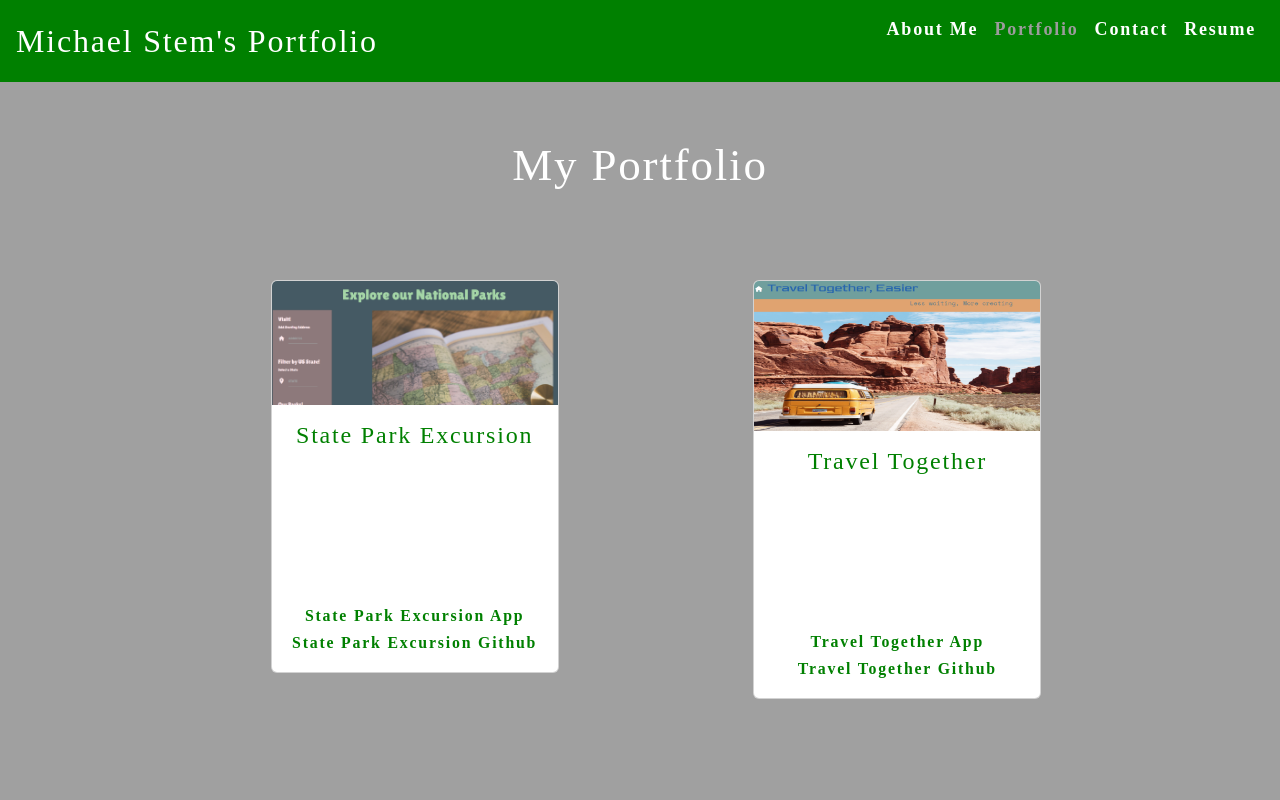
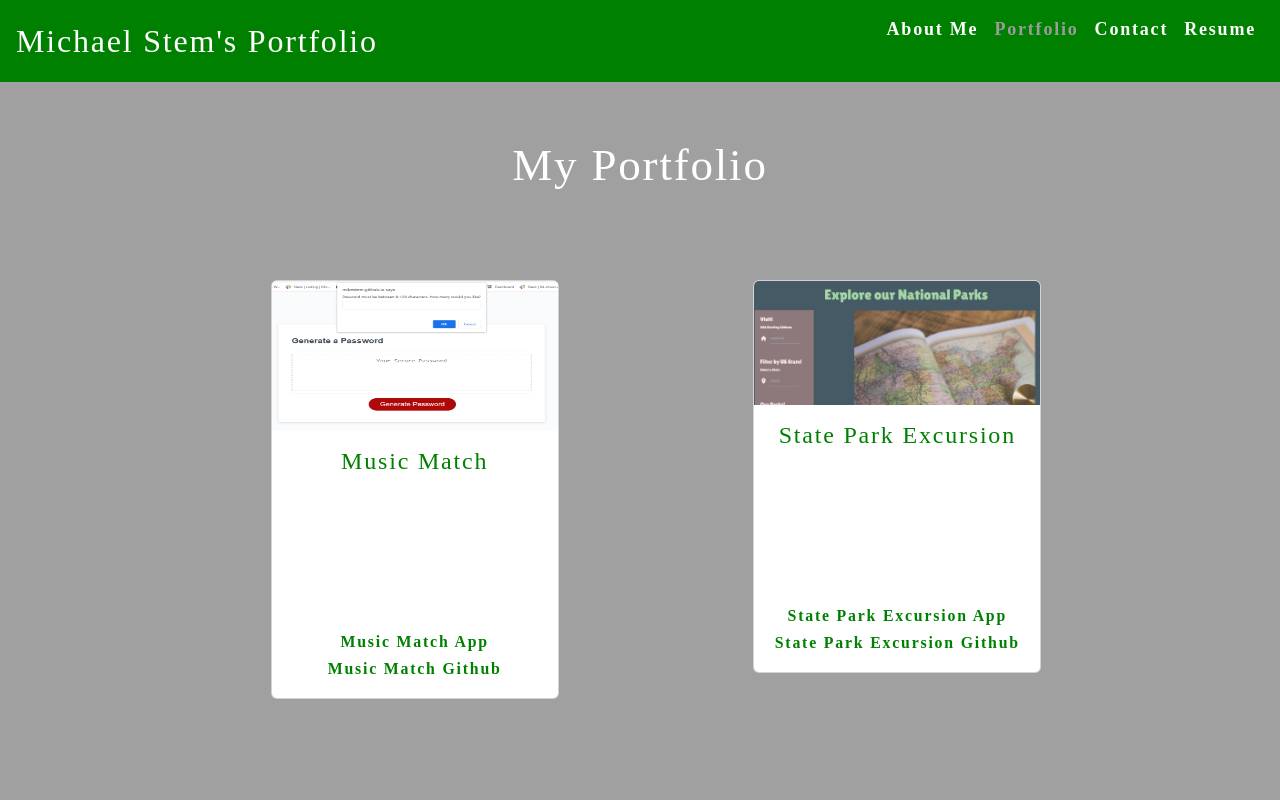
Before and after one commit to mikestem/Portfolio_Michael_Stem, a React (Create React App) app in the folder portfoloio_michael_stem/: page / in a window 1280 px wide. Both pictures are taken after a click on the item "Portfolio". Shown: the top 800 px of the page. Built offline with nearby package versions, Linux system fonts and the light colour scheme; the HTML template or start-up script is replaced by a standard one.

Commit message:
added music match project

```diff
--- a/portfoloio_michael_stem/src/components/Portfolio/index.js
+++ b/portfoloio_michael_stem/src/components/Portfolio/index.js
@@ -3,6 +3,14 @@ import Project from '../Project';
 
 function Portfolio() {
 	const projects = [
+		{
+			name: 'Music Match',
+			description:
+				'Search for other musics using this tinder style app to match and chat with potential band mates and set up a time to work on your craft. Just swipe right for matches and begin chatting now!',
+			image: 'Password-Generator.png',
+			github: 'https://github.com/mikestem/Musician-Match',
+			deployed: 'https://enigmatic-woodland-26963.herokuapp.com/',
+		},
 		{
 			name: 'State Park Excursion',
 			description:
@@ -43,14 +51,6 @@ function Portfolio() {
 			github: 'https://github.com/mikestem/Fantastic-Scheduler',
 			deployed: 'https://mikestem.github.io/Fantastic-Scheduler/',
 		},
-		{
-			name: 'Password Generator',
-			description:
-				'Need a random password between 8-128 charaters? This app is for you! You can choose whether you want uppercase, lowercase and special characters. Password generator are good for choosing a password no one will find out.',
-			image: 'Password-Generator.png',
-			github: 'https://github.com/mikestem/Password-Generator',
-			deployed: 'https://mikestem.github.io/Password-Generator/',
-		},
 	];
 
 	return (
```
Also changed, not shown: 1 other file (tests, documents, lock files or other folders).
